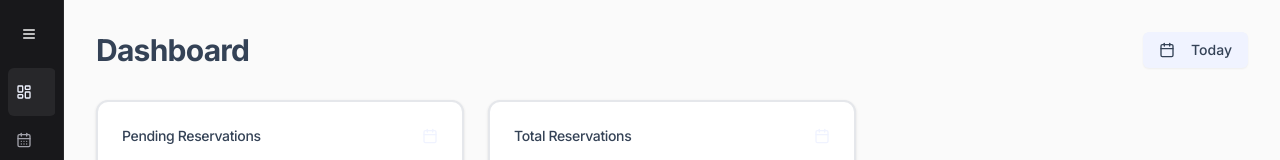
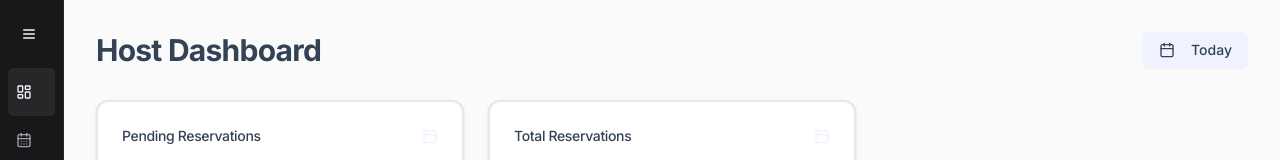
Before and after one commit to Jeeeyk1/Tripple-View, a Next.js app: page /admin in a window 1280 px wide. Shown: the top 160 px of the page. Built offline with nearby package versions, Linux system fonts and the light colour scheme; no server answers; the database is empty.

Commit message:
bugfix google map error when redirect to another page ayoko na

```diff
--- a/app/admin/page.tsx
+++ b/app/admin/page.tsx
@@ -73,7 +73,11 @@ export default function AdminDashboard() {
   return (
     <div className="space-y-8">
       <div className="flex justify-between items-center">
-        <h1 className="text-3xl font-bold tracking-tight">Dashboard</h1>
+        {userInfo.userType == UserType.ADMIN ? (
+          <h1 className="text-3xl font-bold tracking-tight">Admin Dashboard</h1>
+        ) : (
+          <h1 className="text-3xl font-bold tracking-tight">Host Dashboard</h1>
+        )}
         <Button variant="secondary">
           <Calendar className="mr-2 h-4 w-4" /> Today
         </Button>
--- a/app/components/GoogleMap.tsx
+++ b/app/components/GoogleMap.tsx
@@ -28,14 +28,15 @@ const center = {
   lng: 0,
 };
 const destination = { lat: 14.583, lng: 120.983 };
+
 export default function GoogleMapComponent({ locations }: MapProps) {
   const [map, setMap] = useState<any>(null);
-
   const [userLocation, setUserLocation] =
     useState<google.maps.LatLngLiteral | null>(null);
   const [directions, setDirections] =
     useState<google.maps.DirectionsResult | null>(null);
   const [mapLoaded, setMapLoaded] = useState(false);
+
   useEffect(() => {
     navigator.geolocation.getCurrentPosition(
       (position) => {
@@ -48,6 +49,7 @@ export default function GoogleMapComponent({ locations }: MapProps) {
       { enableHighAccuracy: true }
     );
   }, []);
+
   const onLoad = useCallback(
     (map: any) => {
       if (locations.length > 0) {
@@ -90,6 +92,7 @@ export default function GoogleMapComponent({ locations }: MapProps) {
           onLoad={onLoad} // ✅ Keep the map reference
           onUnmount={onUnmount}
         >
+          {userLocation && (
             <DirectionsService
               options={{
                 origin: userLocation,
@@ -97,11 +100,14 @@ export default function GoogleMapComponent({ locations }: MapProps) {
                 travelMode: google.maps.TravelMode.DRIVING,
               }}
               callback={(result, status) => {
-              if (status === google.maps.DirectionsStatus?.OK) {
+                if (status === "OK" && result) {
                   setDirections(result);
+                } else {
+                  console.error("Directions request failed:", status);
                 }
               }}
             />
+          )}
 
           {directions && (
             <DirectionsRenderer
```
Lines whose indentation alone changed are shown as unchanged.
